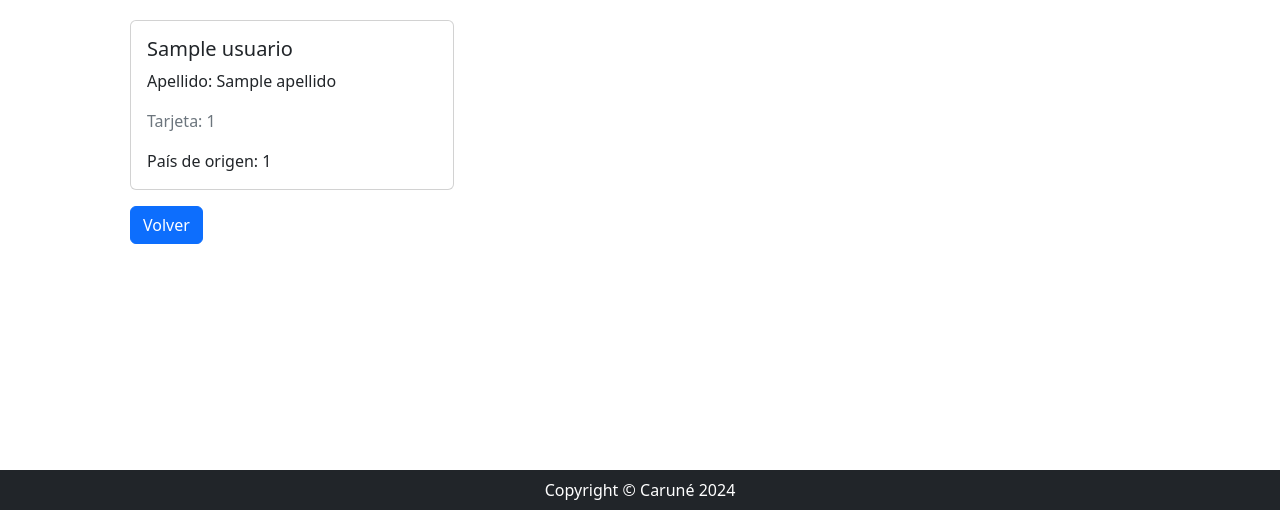
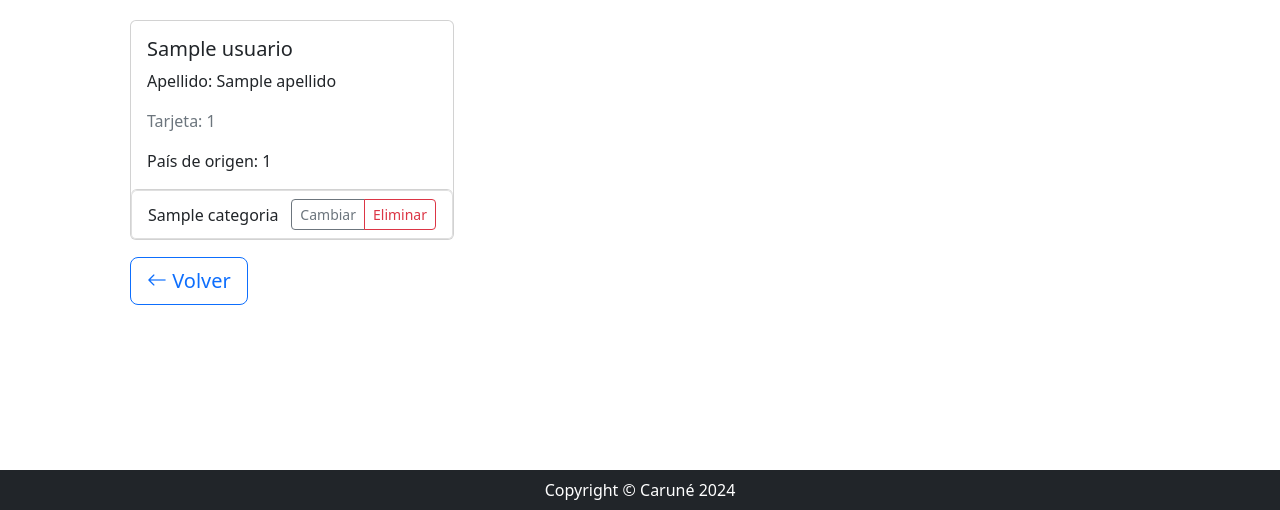
Before and after one commit to alanhorseman/AlanBarberaPreentrega, a Django app: template project/Cliente/templates/Cliente/usuarios_list.html in a window 1280 px wide. Shown: the part 290-800 px from the top of the page. Run offline with Django 5.2, Linux system fonts and the light colour scheme; the template is opened without the code that fills it: most values are stand-ins (such as "Sample title", 1, 10 or a date in 2020); some libraries are stand-ins or nearby versions.

Commit message:
se elimino lineas de codigo basura y se modifico otras

```diff
--- a/project/Cliente/templates/Cliente/usuarios_list.html
+++ b/project/Cliente/templates/Cliente/usuarios_list.html
@@ -34,47 +34,28 @@
                                 <p class="card-text text-muted">No se registró país de origen</p>
                             {% endif %}
                         </div>
+                        <ul class="list-group">
+                            <li class="list-group-item">
+                                <div class="d-flex justify-content-between align-items-center">
+                                    <span>{{ categoria.nombre }}</span>
+                                    <div class="btn-group">
+                                        <a href="{% url 'cliente:usuarios_update' usuario.id %}" class="btn btn-sm btn-outline-secondary">Cambiar</a>
+                                        <a href="{% url 'cliente:usuarios_delete' usuario.id %}" class="btn btn-sm btn-outline-danger">Eliminar</a>
+                                    </div>
+                                </div>
+                            </li>
+                        </ul>
+
                     </div>
                 </div>
             {% endfor %}
         </div>
 
-        <div class="row">
-            <div class="col-md-12">
-                <a href="{% url 'core:home' %}" class="btn btn-primary">Volver</a>
-            </div>
+        <div class="fs-3 pb-4">
+            <a href="{% url 'cliente:home' %}" class="btn btn-outline-primary btn-lg">
+              <i class="bi bi-arrow-left"></i> Volver
+            </a>
         </div>
     </div>
 
-
-    {# Descomentar lo de abajo cuando tenga hecho detail, update y delete #}
-    {% comment  %}
-    {% for categoria in categorias %}
-        <ul>
-            <li>{{ categoria.nombre }}
-                <a href="{% url 'cliente:usuarios_detail' categoria.id %}">Detalle</a>
-                <a href="{% url 'cliente:usuarios_update' categoria.id %}">Cambiar</a>
-                <a href="{% url 'cliente:usuarios_delete' categoria.id %}">Eliminar</a>
-            </li>
-        </ul>
-    {% endfor %}
-
-    {# Lo de abajo es como estaba antes, aca esta el object_list, abarca todo #}
-
-    {% for producto in object_list %}
-        <ul>
-            <li>{{ producto.nombre }}
-                <a href="{% url 'producto:productocategoria_detail' producto.id %}">Detalle</a>
-                <a href="{% url 'producto:productocategoria_update' producto.id %}">Cambiar</a>
-                <a href="{% url 'producto:productocategoria_delete' producto.id %}">Eliminar</a>
-            </li>
-        </ul>
-    {% endfor %}
-
-    <div class="fs-3 pb-4">
-        <a href="{% url 'producto:home' %}" class="btn btn-outline-primary btn-lg">
-          <i class="bi bi-arrow-left"></i> Volver a Producto
-        </a>
-    </div>
-    {% endcomment %}
 {% endblock contenido %}
--- a/project/core/templates/core/base.html
+++ b/project/core/templates/core/base.html
@@ -34,7 +34,7 @@
             {% endblock contenido %}
         </div>
         <!-- Footer-->
-        {% include 'core/components/footer.html' %}
+            {% include 'core/components/footer.html' %}
         <!-- Bootstrap core JS-->
         <script src="https://cdn.jsdelivr.net/npm/bootstrap@5.2.3/dist/js/bootstrap.bundle.min.js"></script>
         <!-- Core theme JS-->
--- a/project/producto/templates/producto/productocategoria_confirm_delete.html
+++ b/project/producto/templates/producto/productocategoria_confirm_delete.html
@@ -10,7 +10,7 @@
       <div class="col-md-6">
         <div class="card">
           <div class="card-body">
-            <h2 class="card-title text-center">¿Confirmar elimiar {{ producto.nombre }}</h2>
+            <h2 class="card-title text-center">¿Esta seguro que desea eliminarlo?</h2>
             <form action="" method="post">
                 {% csrf_token %}
                 {{ form.as_p }}
```
Also changed, not shown: project/Cliente/templates/Cliente/usuarios_form.html (+0 -7 lines), project/producto/templates/producto/productocategoria_form.html (+0 -9 lines), project/producto/templates/producto/productocategoria_list.html (+0 -25 lines), project/producto/templates/producto/productocategoria_update.html (+0 -8 lines), project/core/templates/core/components/footer.html (line endings or trailing spaces).
